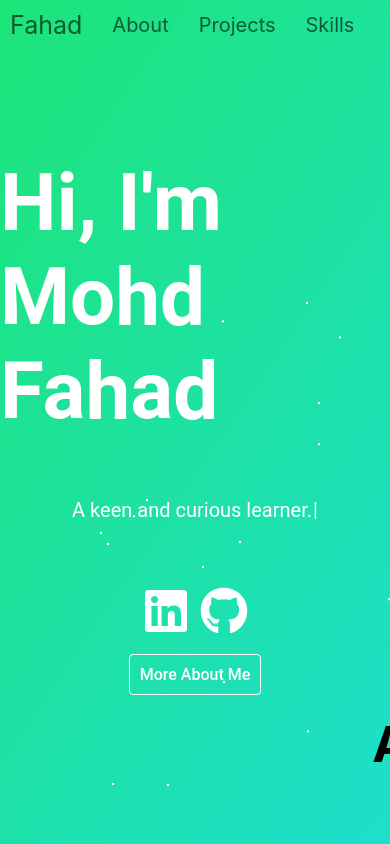
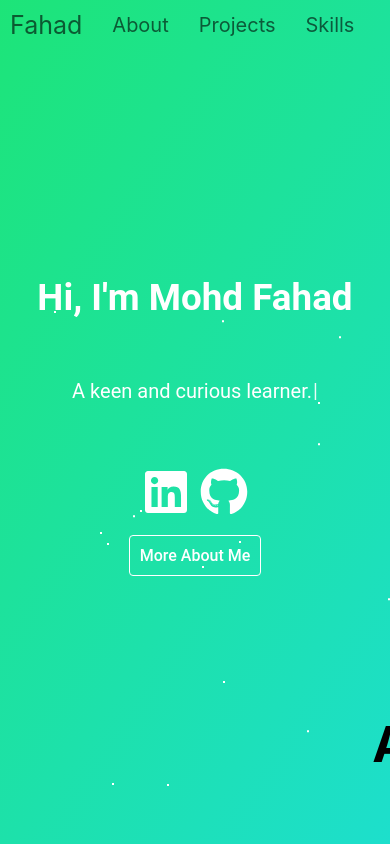
Before and after one commit to MohdFahad1/personal-portfolio, a React (Create React App) app: page / in a window 390 px wide. Shown: the top 844 px of the page. Built offline with nearby package versions, Linux system fonts and the light colour scheme.

Commit message:
responsiveness added to Home Page

```diff
--- a/src/pages/Home/Home.css
+++ b/src/pages/Home/Home.css
@@ -127,6 +127,14 @@
     color: #000;
     background-color: #fff;
     transition: 0.6s;
+  }
+
+  @media screen and (max-width: 760px) {
+    .heading h1 {
+      font-size: 2.3em;
+      margin-bottom: 10px;
+      color: #fff;
+    }
   }
 
 
```
